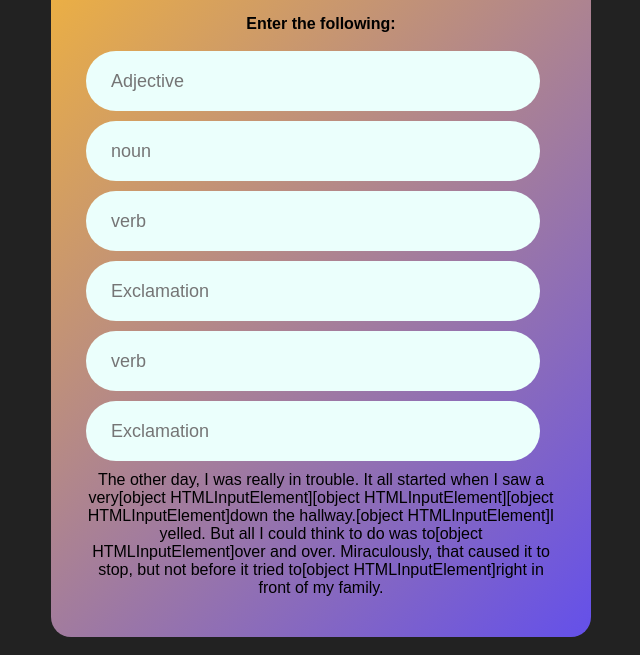
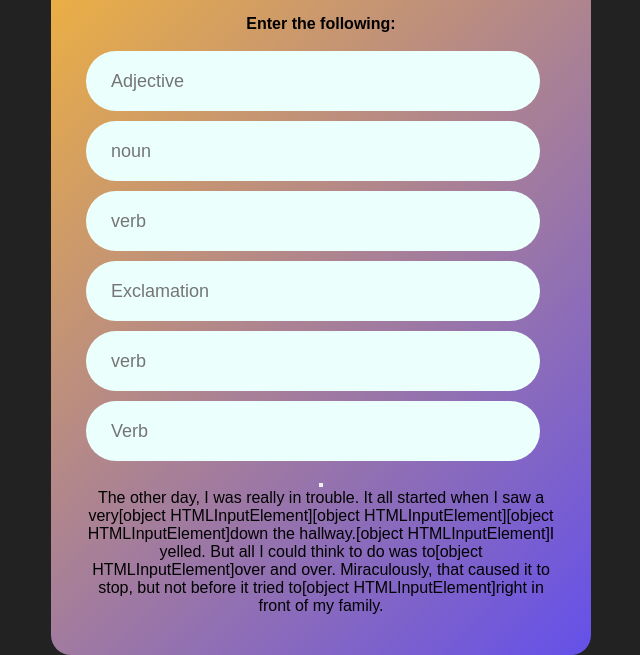
Before and after one commit to Dungasamsungo/Clever-Stories, a plain HTML site: page index.html in a window 1280 px wide. Shown: the part 193-848 px from the top of the page, without its empty margins (319-959 px from the left). Drawn offline with Linux system fonts and the light colour scheme.

Commit message:
tried to debug

```diff
--- a/index.html
+++ b/index.html
@@ -33,7 +33,11 @@
             <input type="text" placeholder="verb" spellcheck="false" id="verb1">
        </div>
         <div class="input">
-            <input type="text" placeholder="Exclamation" spellcheck="false" id="verb2">
+            <input type="text" placeholder="Verb" spellcheck="false" id="verb2">
+       </div>
+
+       <div>
+        <button id="btn" ></button>
        </div>
 
        <p id="story">Story.............. </p>
```
